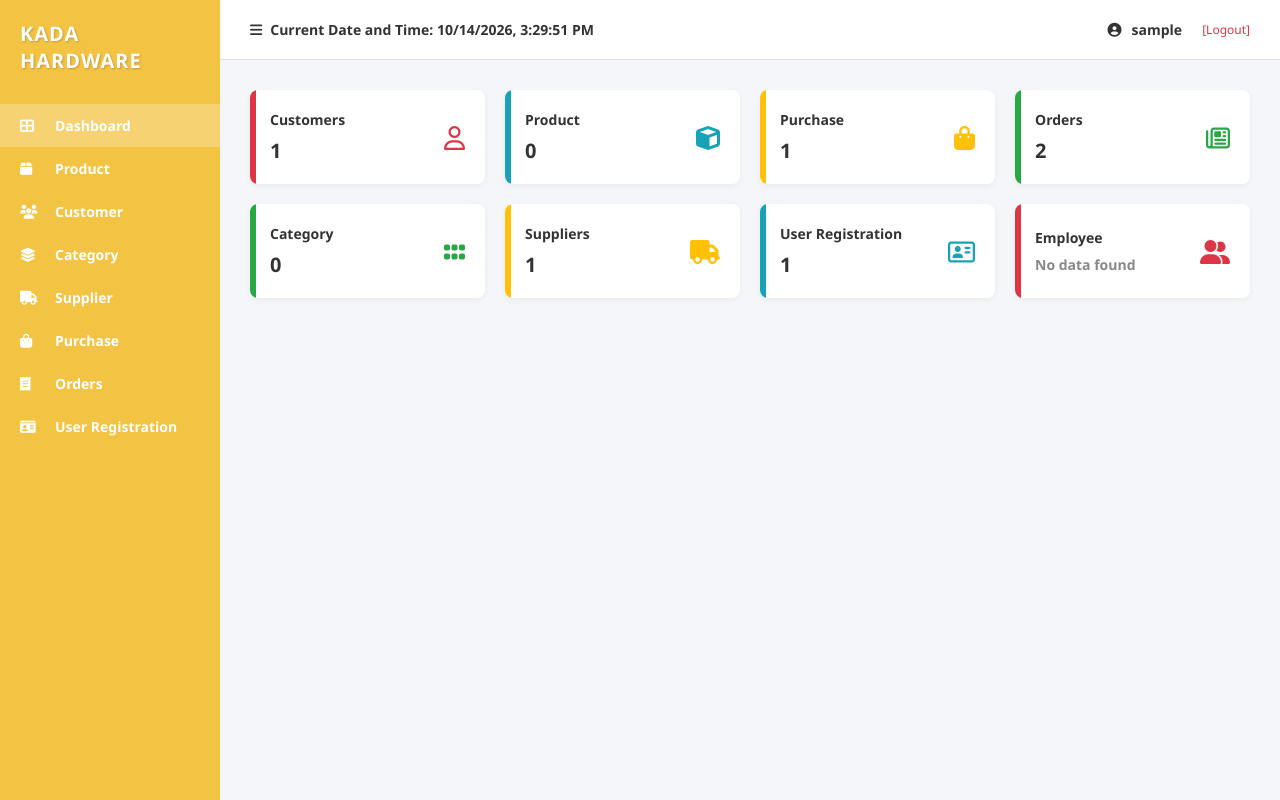
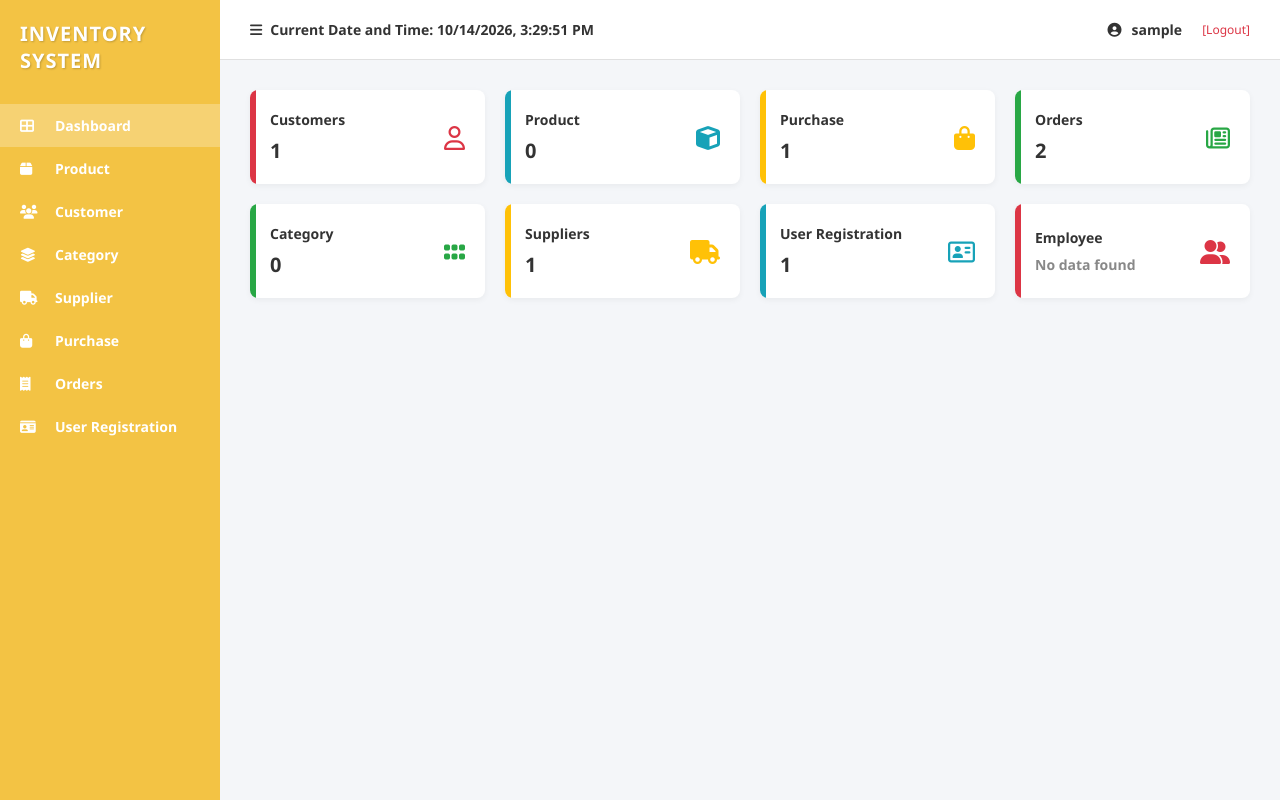
Before and after one commit to ec03plzo-afk/inventory-management-system, a Flask app: page / in a window 1280 px wide. Run offline with Flask 3, Linux system fonts and the light colour scheme; the visitor is signed in with stand-in values (Sample User, id 1); data that the repository does not hold is empty; some libraries are stand-ins or nearby versions.

Commit message:
Update brand name from KADA HARDWARE to INVENTORY SYSTEM

```diff
--- a/templates/dashboard.html
+++ b/templates/dashboard.html
@@ -47,7 +47,7 @@
 
     <!-- Left Yellow Sidebar -->
     <div class="sidebar">
-        <div class="sidebar-brand">KADA HARDWARE</div>
+        <div class="sidebar-brand">INVENTORY SYSTEM</div>
         <ul class="sidebar-menu">
             <li><a href="/dashboard" class="active"><i class="fa-solid fa-th-large"></i> Dashboard</a></li>
             <li><a href="/products"><i class="fa-solid fa-box"></i> Product</a></li>
--- a/templates/products.html
+++ b/templates/products.html
@@ -43,7 +43,7 @@
 <body>
 
     <div class="sidebar">
-        <div class="sidebar-brand">KADA HARDWARE</div>
+        <div class="sidebar-brand">INVENTORY SYSTEM</div>
         <ul class="sidebar-menu">
             <li><a href="/dashboard"><i class="fa-solid fa-th-large"></i> Dashboard</a></li>
             <li><a href="/products" class="active"><i class="fa-solid fa-box"></i> Product</a></li>
```
